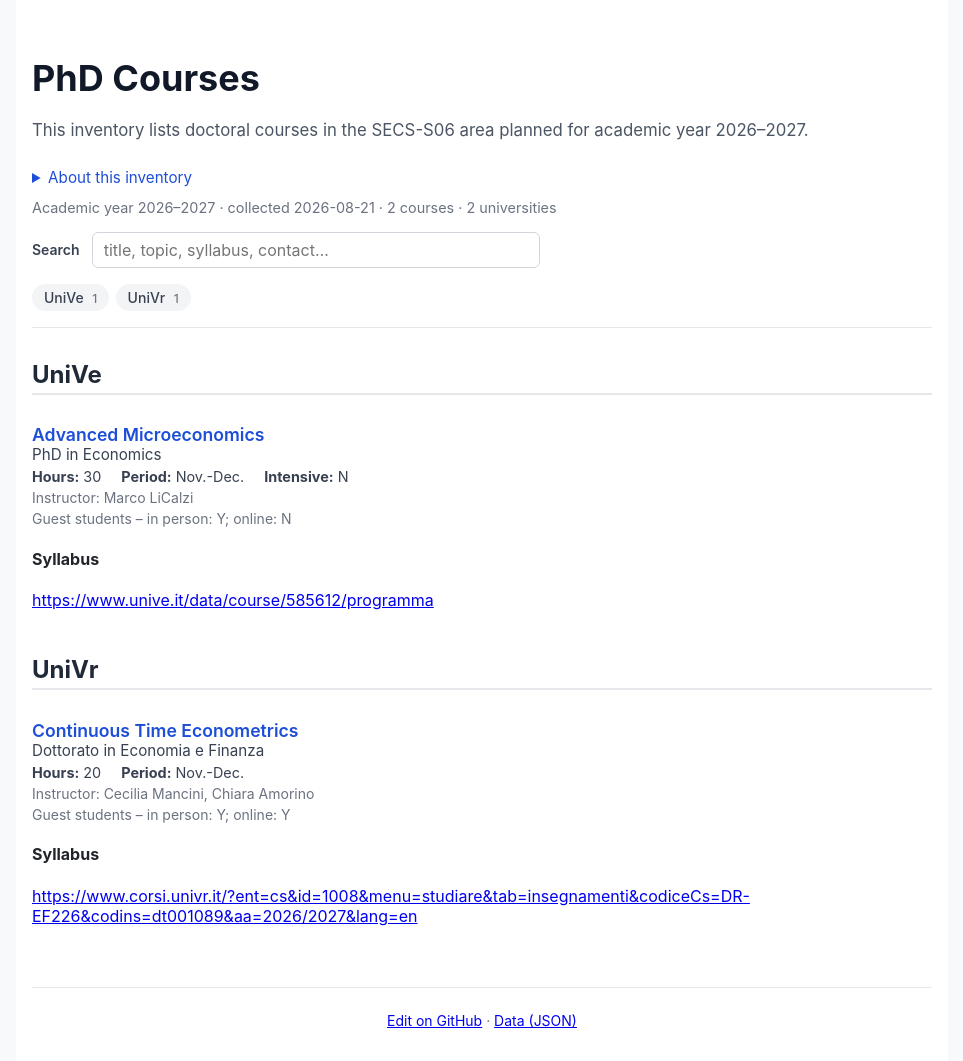
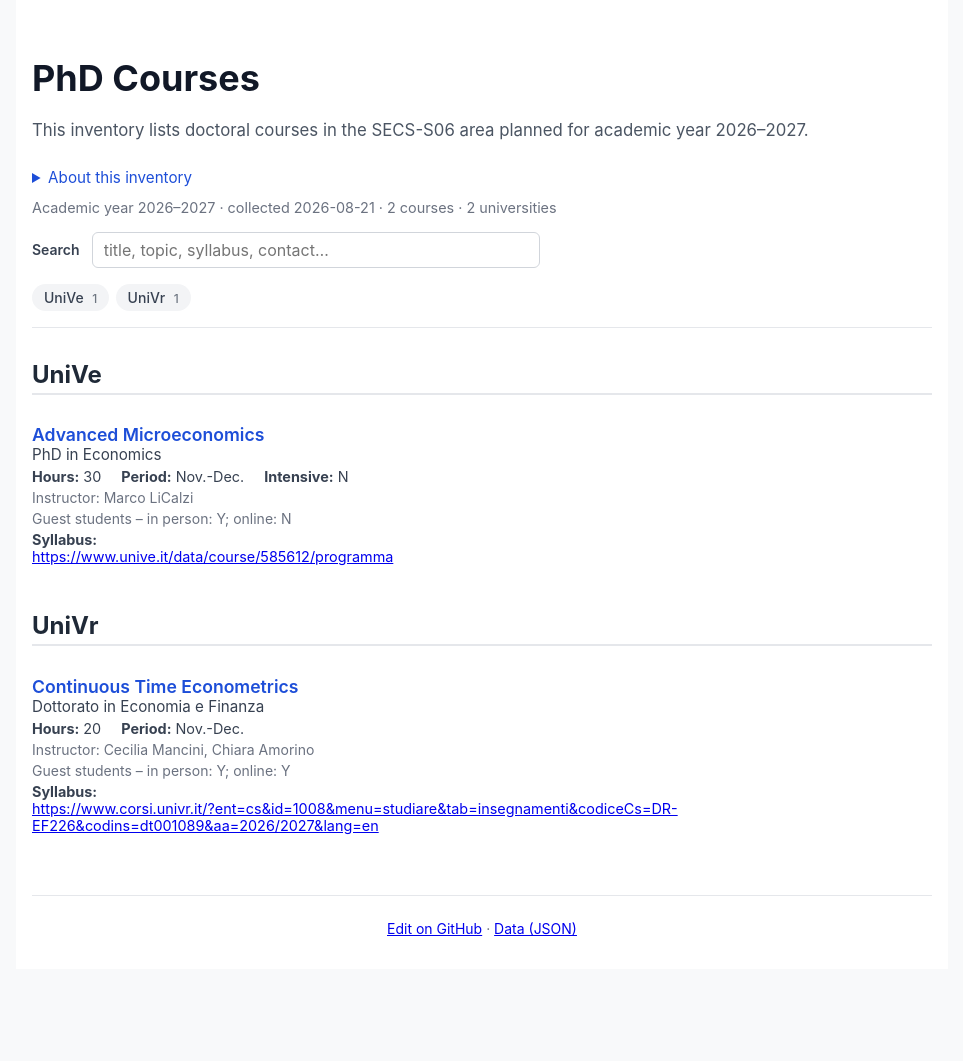
Before and after one commit to mlicalzi/phd_courses, a Jekyll site: the page built from index.html, in a window 1280 px wide. Shown: the whole page, without its empty margins (158-1121 px from the left). Built offline with Jekyll 4.4.1, drawn with Linux system fonts in a browser that asks for light colours; after the commit the page ends 969 px from its top, so only the background shows below that.

Commit message:
Refactor syllabus display with div wrapper
Wrap syllabus information in a div for better styling.

```diff
--- a/index.html
+++ b/index.html
@@ -57,8 +57,8 @@ title: PhD Courses | SECS-S06
         in person: {% if c.in_person != nil and c.in_person != '' %}{% include yn.html v=c.in_person %}{% else %}not stated{% endif %};
         online: {% if c.online != nil and c.online != '' %}{% include yn.html v=c.online %}{% else %}not stated{% endif %}
       </div>
-      {% if c.syllabus %}
-      <h4>Syllabus</h4>
+     <div class="thesis-meta">
+        {% if c.syllabus %}<span><strong>Syllabus:</strong>
         {% assign syl = c.syllabus | strip %}
         {% assign tokens = syl | normalize_whitespace | split: ' ' %}
         {% assign has_url = false %}
@@ -69,7 +69,7 @@ title: PhD Courses | SECS-S06
         {% else %}
           <div class="prose">{{ syl | escape }}</div>
         {% endif %}
-        {% endif %}
+        </span>{% endif %}
       {% if c.notes %}<div class="thesis-supervisor">Note: {{ c.notes | escape }}</div>{% endif %}
     </li>
     {% endfor %}
```
